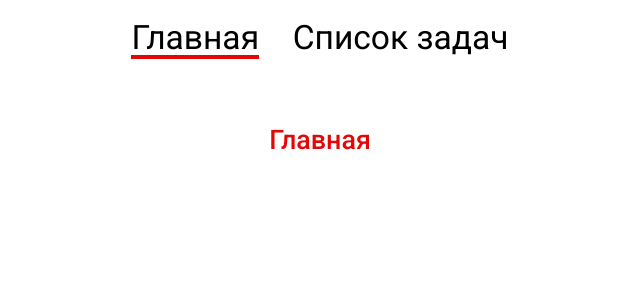
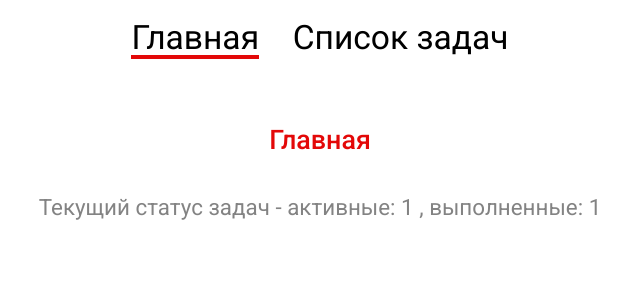
Before and after one commit to Dazmond-ru/quick-deal, a Vue app: page / in a window 1280 px wide. Shown: the top 300 px of the page, without its empty margins (320-960 px from the left). Built offline with nearby package versions, Linux system fonts and the light colour scheme.

Commit message:
feat: implemented stats todo

```diff
--- a/src/components/AppStats.vue
+++ b/src/components/AppStats.vue
@@ -1,3 +1,21 @@
 <template>
-  <div class="app-footer">Текущий статус задач - активные: 0 , выполненные: 0</div>
+  <div class="app-footer">Текущий статус задач - активные: {{ stats.active }} , выполненные: {{ stats.done }}</div>
 </template>
+
+<script lang="ts">
+import { Stats } from '@/types/Stats';
+import { defineComponent, computed, Ref } from 'vue';
+import { useStore } from 'vuex';
+
+export default defineComponent({
+  setup() {
+    const store = useStore();
+
+    const stats: Ref<Stats> = computed(() => store.getters.stats);
+
+    return {
+      stats,
+    };
+  },
+});
+</script>
--- a/src/pages/HomePage.vue
+++ b/src/pages/HomePage.vue
@@ -1,5 +1,18 @@
 <template>
   <main class="app-main">
     <h3 class="title">Главная</h3>
+
+    <AppStats />
   </main>
 </template>
+
+<script lang="ts">
+import { defineComponent } from 'vue';
+import AppStats from '@/components/AppStats.vue';
+
+export default defineComponent({
+  components: {
+    AppStats,
+  },
+});
+</script>
--- a/src/store/index.ts
+++ b/src/store/index.ts
@@ -1,9 +1,11 @@
 import { createStore } from 'vuex';
 import { Todo } from '@/types/Todo';
+import { Stats } from '@/types/Stats';
 import { Filter } from '@/types/Filter';
 
 interface State {
   todos: Todo[];
+  stats: Stats;
   activeFilter: Filter;
 }
 
@@ -13,6 +15,10 @@ export const store = createStore<State>({
       { id: 0, text: 'Первая задача', completed: true },
       { id: 1, text: 'Вторая задача', completed: false },
     ],
+    stats: {
+      active: 0,
+      done: 0,
+    },
     activeFilter: 'Все',
   },
   mutations: {
@@ -56,6 +62,12 @@ export const store = createStore<State>({
           return state.todos;
       }
     },
+    stats: (_state, getters) => {
+      const active = getters.activeTodos.length;
+      const done = getters.doneTodos.length;
+
+      return { active, done };
+    },
   },
 });
 
--- /dev/null
+++ b/src/types/Stats.ts
@@ -0,0 +1,4 @@
+export interface Stats {
+  active: number;
+  done: number;
+}
```
